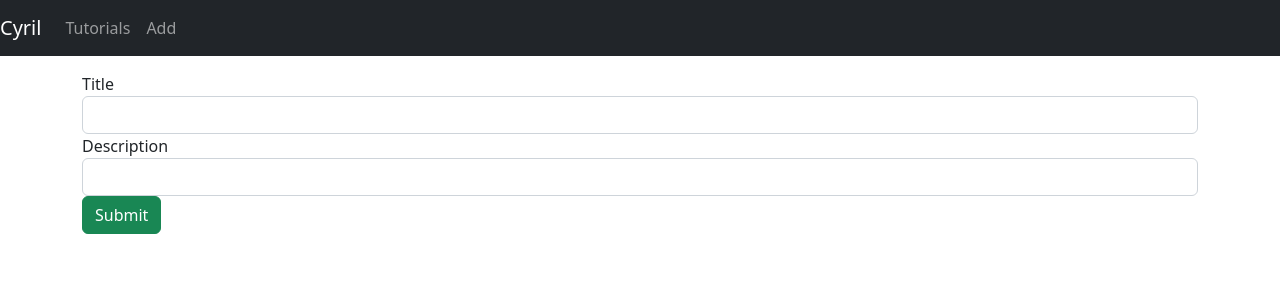
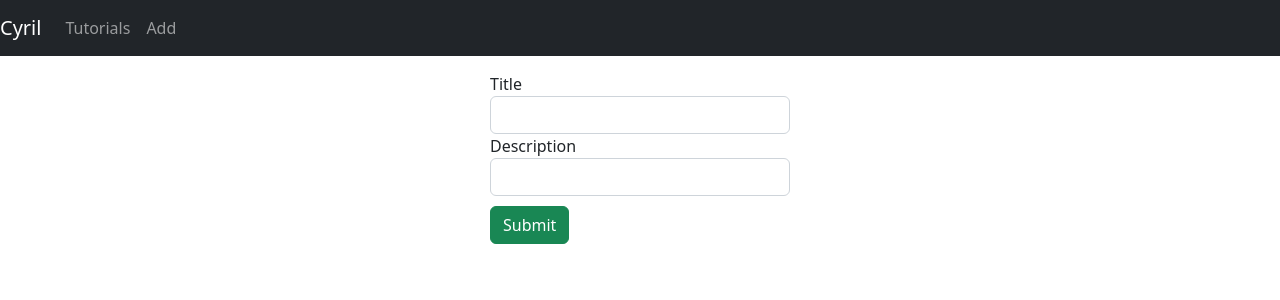
Before and after one commit to Cyril26/-React-Table-CRUD-App, a React (Create React App) app: page /add in a window 1280 px wide. Shown: the top 300 px of the page. Built offline with nearby package versions, Linux system fonts and the light colour scheme.

Commit message:
fix routing issues
add loading spinner

```diff
--- a/src/App.css
+++ b/src/App.css
@@ -11,3 +11,27 @@
   max-width: 300px;
   margin: auto;
 }
+
+@keyframes spinner {
+  0% {
+    transform: rotate(0deg);
+  }
+  100% {
+    transform: rotate(360deg);
+  }
+}
+.loading-spinner {
+  width: 50px;
+  height: 50px;
+  border: 10px solid #f3f3f3; /* Light grey */
+  border-top: 10px solid #00f06c; /* Blue */
+  border-radius: 50%;
+  animation: spinner 0.4s linear infinite;
+}
+
+.spinner-container {
+  display: grid;
+  justify-content: center;
+  align-items: center;
+  height: 350px;
+}
--- a/src/App.js
+++ b/src/App.js
@@ -12,7 +12,7 @@ function App() {
   return (
     <div>
       <nav className="navbar navbar-expand navbar-dark bg-dark">
-        <a href="/tutorials" className="navbar-brand">
+        <a href="/" className="navbar-brand">
           Cyril
         </a>
 
--- a/src/components/AddTutorial.js
+++ b/src/components/AddTutorial.js
@@ -1,4 +1,5 @@
 import { useState } from "react";
+import LoadingSpinner from "./Spinner";
 import TutorialDataService from "../services/TutorialService";
 
 const AddTutorial = () => {
@@ -7,18 +8,20 @@ const AddTutorial = () => {
     title: "",
     description: "",
     published: false,
+    isLoading: false,
   };
 
   const [tutorial, setTutorial] = useState(initialTutorialState);
   const [submitted, setSubmitted] = useState(false);
+  const [isLoading, setIsLoading] = useState(false);
 
   const handleInputChange = (event) => {
-    console.log(event);
     const { name, value } = event.target;
     setTutorial({ ...tutorial, [name]: value });
   };
 
   const saveTutorial = () => {
+    setIsLoading(true);
     var data = {
       title: tutorial.title,
       description: tutorial.description,
@@ -33,10 +36,12 @@ const AddTutorial = () => {
           published: response.data.published,
         });
         setSubmitted(true);
+        setIsLoading(false);
         console.log(response.data);
       })
       .catch((e) => {
         console.log(e);
+        setIsLoading(false);
       });
   };
 
@@ -46,6 +51,10 @@ const AddTutorial = () => {
   };
 
   return (
+    <div>
+      {isLoading ? (
+        <LoadingSpinner />
+      ) : (
         <div className="submit-form">
           {submitted ? (
             <div>
@@ -82,9 +91,16 @@ const AddTutorial = () => {
                 />
               </div>
 
-          <button onClick={saveTutorial} className="btn btn-success">
+              <button
+                onClick={saveTutorial}
+                className="btn btn-success"
+                style={{ marginTop: "10px" }}
+                disabled={isLoading}
+              >
                 Submit
               </button>
+            </div>
+          )}
         </div>
       )}
     </div>
--- /dev/null
+++ b/src/components/Spinner.jsx
@@ -0,0 +1,10 @@
+import React from "react";
+import "../App.css";
+
+export default function LoadingSpinner() {
+  return (
+    <div className="spinner-container">
+      <div className="loading-spinner"></div>
+    </div>
+  );
+}
```
Also changed, not shown: src/services/tutorialService.js (line endings or trailing spaces), 1 other file (tests, documents, lock files or other folders). Lines whose indentation alone changed are shown as unchanged.
